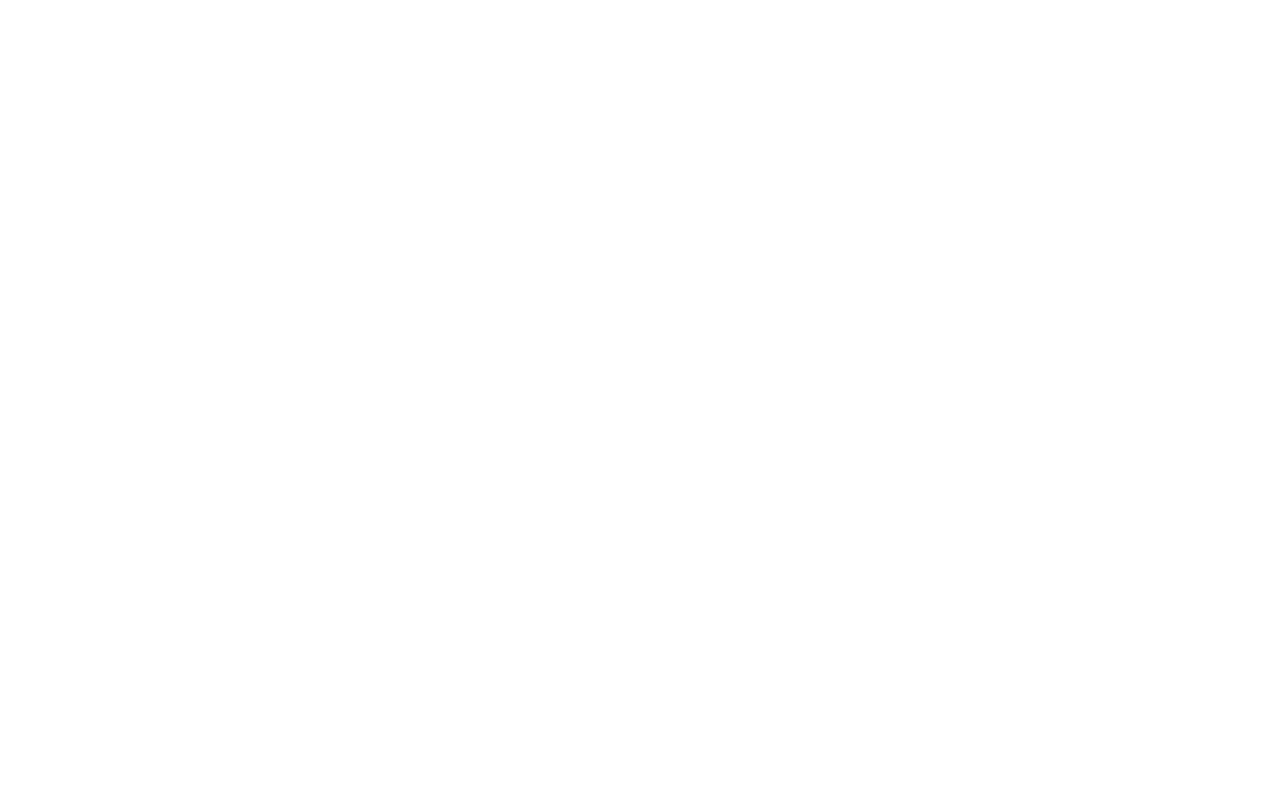
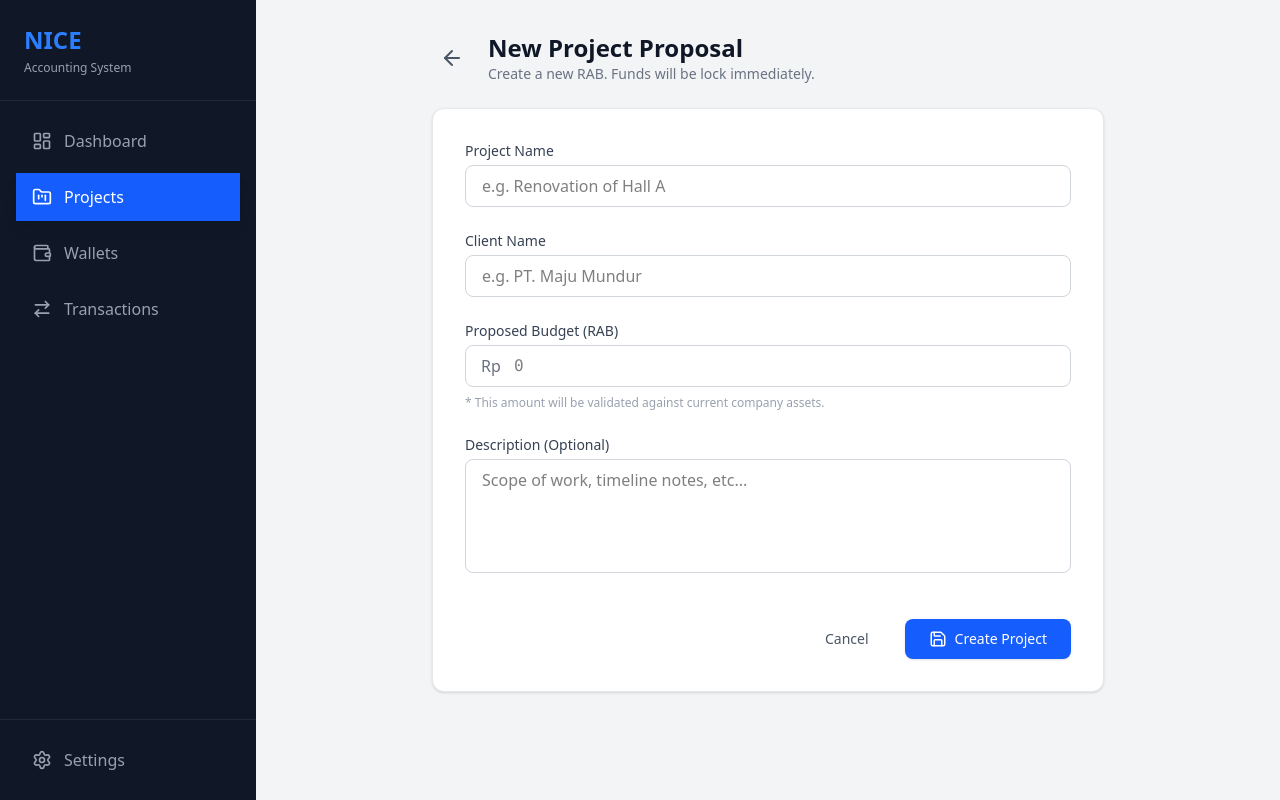
Before and after one commit to RengganaKurniawan/wallet-accounting-system, a React (Vite) app in the folder frontend/: page /projects/new in a window 1280 px wide. Before the commit this address had no page. Built offline with nearby package versions, Linux system fonts and the light colour scheme.

Commit message:
feat: new project form

```diff
--- a/frontend/src/App.tsx
+++ b/frontend/src/App.tsx
@@ -2,6 +2,7 @@
 import MainLayout from "./layouts/MainLayout"
 import Dashboard from "./pages/Dashboard"
 import Projects from "./pages/Projects"
+import ProjectCreate from "./pages/ProjectCreate";
 
 function App() {
   return (
@@ -11,6 +12,7 @@
 
           <Route index element={<Dashboard />} />
           <Route path="projects" element={<Projects />} />
+          <Route path="projects/new" element={<ProjectCreate />} />
 
           <Route path="wallets" element={<div className="p-4">Wallets Page (Coming Soon)</div>} />
 
--- /dev/null
+++ b/frontend/src/pages/ProjectCreate.tsx
@@ -0,0 +1,169 @@
+import { useState } from 'react';
+import { useNavigate, Link } from 'react-router-dom';
+import api from '../api';
+import {
+    ArrowLeft,
+    Save,
+    AlertCircle
+} from 'lucide-react';
+
+const ProjectCreate = () => {
+    const navigate = useNavigate();
+    const [loading, setLoading] = useState(false);
+    const [error, setError] = useState<string | null>(null);
+
+    const [formData, setFormData] = useState({
+        name: '',
+        client_name: '',
+        allocated_budget: '',
+        description: '',
+        status: 'ACTIVE'
+    })
+
+    const handleSubmit = async (e: React.FormEvent) => {
+        e.preventDefault();
+        setLoading(true);
+        setError(null);
+
+        try {
+            await api.post('/projects/', formData);
+            navigate('/projects');
+        } catch(err: any) {
+            console.error("Failed to create project:", err);
+
+            if (err.response && err.response.data) {
+                const data = err.response.data;
+
+                if (Array.isArray(data)){
+                    setError(data[0]);
+                } else {
+                    const serverError = data.non_field_errors ||
+                                    data.allocated_budget ||
+                                    data.detail ||
+                                    "An unexpected error occured.";
+                    setError(Array.isArray(serverError) ? serverError[0] : serverError);
+                }
+            } else {
+                setError("Network error. Please try again.")
+            }
+        } finally {
+            setLoading(false);
+        }
+    };
+
+    return (
+        <div className="max-w-2xl mx-auto space-y-6 animate-fade-in">
+
+            {/* --- HEADER --- */}
+            <div className="flex items-center gap-4">
+                <Link
+                    to="/projects"
+                    className="p-2 hover:bg-gray-100 rounded-full transition-colors"
+                >
+                    <ArrowLeft size={24} className="text-gray-600"/>
+                </Link>
+                <div>
+                    <h2 className="text-2xl font-bold text-gray-900">New Project Proposal</h2>
+                    <p className="text-gray-500 text-sm">Create a new RAB. Funds will be lock immediately.</p>
+                </div>
+            </div>
+
+            {/* --- ERROR ALERT --- */}
+            {error && (
+                <div className="bg-red-50 border-red-200 text-red-700 px-4 py-3 rounded-lg flex items-start gap-3">
+                    <AlertCircle size={20} className="mt-0.5 flex-shrink-0" />
+                    <div>
+                        <h4 className="font-bold text-sm">Cannot Create Project</h4>
+                        <p className="text-sm mt-1">{error}</p>
+                    </div>
+                </div>
+            )}
+
+            {/* --- FORM --- */}
+            <form onSubmit={handleSubmit} className="bg-white p-8 rounded-xl border border-gray-200 shadow-sm space-y-6">
+
+                {/* project name */}
+                <div>
+                    <label className="block text-sm font-medium text-gray-700 mb-1">Project Name</label>
+                    <input
+                        type="text"
+                        required
+                        className="w-full px-4 py-2 border border-gray-300 rounded-lg focus:ring-2 focus:ring-blue-500 outline-none transition-shadow"
+                        placeholder="e.g. Renovation of Hall A"
+                        value={formData.name}
+                        onChange={(e) => setFormData({...formData, name: e.target.value})}
+                    />
+                </div>
+
+                {/* client Name */}
+                <div>
+                    <label className="block text-sm font-medium text-gray-700 mb-1">Client Name</label>
+                    <input
+                        type="text"
+                        required
+                        className="w-full px-4 py-2 border border-gray-300 rounded-lg focus:ring-2 focus:ring-blue-500 outline-none transition-shadow"
+                        placeholder="e.g. PT. Maju Mundur"
+                        value={formData.client_name}
+                        onChange={(e) => setFormData({...formData, client_name: e.target.value})}
+                    />
+                </div>
+
+                {/* budget (RAB) */}
+                <div>
+                    <label className="block text-sm font-medium text-gray-700 mb-1">Proposed Budget (RAB)</label>
+                    <div className="relative">
+                        <span className="absolute left-4 top-1/2 -translate-y-1/2 text-gray-500 font-medium">Rp</span>
+                        <input
+                        type="number"
+                        required
+                        min="0"
+                        className="w-full pl-12 pr-4 py-2 border border-gray-300 rounded-lg focus:ring-2 focus:ring-blue-500 outline-none transition-shadow font-mono"
+                        placeholder="0"
+                        value={formData.allocated_budget}
+                        onChange={(e) => setFormData({...formData, allocated_budget: e.target.value})}
+                        />
+                    </div>
+                    <p className="text-xs text-gray-400 mt-2">
+                        * This amount will be validated against current company assets.
+                    </p>
+                </div>
+
+                {/* description */}
+                <div>
+                    <label className="block text-sm font-medium text-gray-700 mb-1">Description (Optional)</label>
+                    <textarea
+                        rows={4}
+                        className="w-full px-4 py-2 border border-gray-300 rounded-lg focus:ring-2 focus:ring-blue-500 outline-none transition-shadow resize-none"
+                        placeholder="Scope of work, timeline notes, etc..."
+                        value={formData.description}
+                        onChange={(e) => setFormData({...formData, description: e.target.value})}
+                    />
+                </div>
+
+                {/* ACTION BUTTONS */}
+                <div className="pt-4 flex justify-end gap-3">
+                    <Link
+                        to="/projects"
+                        className="px-6 py-2.5 text-sm font-medium text-gray-600 hover:bg-gray-50 rounded-lg transition-colors"
+                    >
+                        Cancel
+                    </Link>
+                    <button
+                        type="submit"
+                        disabled={loading}
+                        className={`flex items-center gap-2 px-6 py-2.5 text-sm font-medium text-white rounded-lg transition-colors shadow-sm ${loading ? 'bg-blue-400 cursor-not-allowed' : 'bg-blue-600 hover:bg-blue-700'}`}
+                    >
+                        {loading ? 'Validating...' : (
+                        <>
+                            <Save size={18} /> Create Project
+                        </>
+                        )}
+                    </button>
+                </div>
+
+            </form>
+        </div>
+    )
+}
+
+export default ProjectCreate;
```
Also changed, not shown: 2 other files (tests, documents, lock files or other folders).
